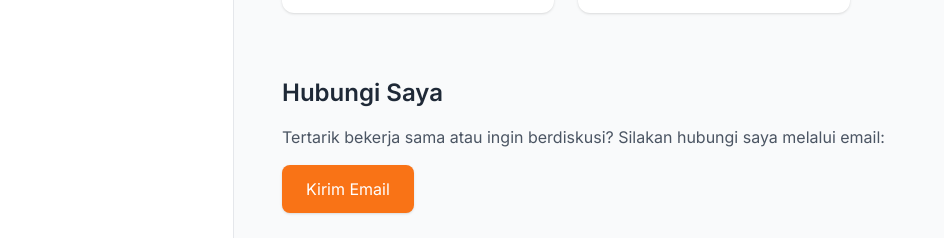
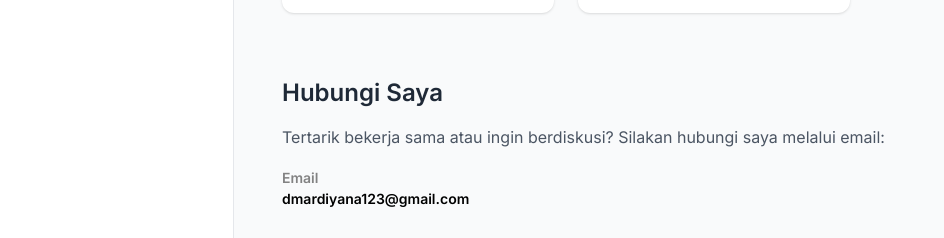
Before and after one commit to Denmard123/portfolio, a plain HTML site: page index.html in a window 1280 px wide. Shown: the part 1157-1395 px from the top of the page, without its empty margins (86-1030 px from the left). Drawn offline with nearby package versions, Linux system fonts and the light colour scheme.

Commit message:
Update index.html

```diff
--- a/index.html
+++ b/index.html
@@ -130,9 +130,13 @@
       <section id="contact" class="mb-12">
         <h3 class="text-2xl font-semibold mb-4">Hubungi Saya</h3>
         <p class="text-gray-600 dark:text-gray-300 mb-4">Tertarik bekerja sama atau ingin berdiskusi? Silakan hubungi saya melalui email:</p>
-        <a href="mailto:denmardiyana@gmail.com" class="inline-block bg-orange-500 hover:bg-orange-600 text-white px-6 py-3 rounded-lg shadow transition-all">
-          Kirim Email
-        </a>
+        <div class="py-[5px] flex-col justify-start items-start inline-flex">
+              <div class="h-[15px] justify-center items-center inline-flex">
+                <div class="text-stone-950 text-opacity-50 text-sm font-semibold">Email</div>
+              </div>
+              <div class="text-black text-sm font-semibold py-1 leading-tight">dmardiyana123@gmail.com</div>
+            </div>
+          </div>
       </section>
 
       <footer class="text-center text-gray-500 dark:text-gray-400 text-sm mt-12">
```
